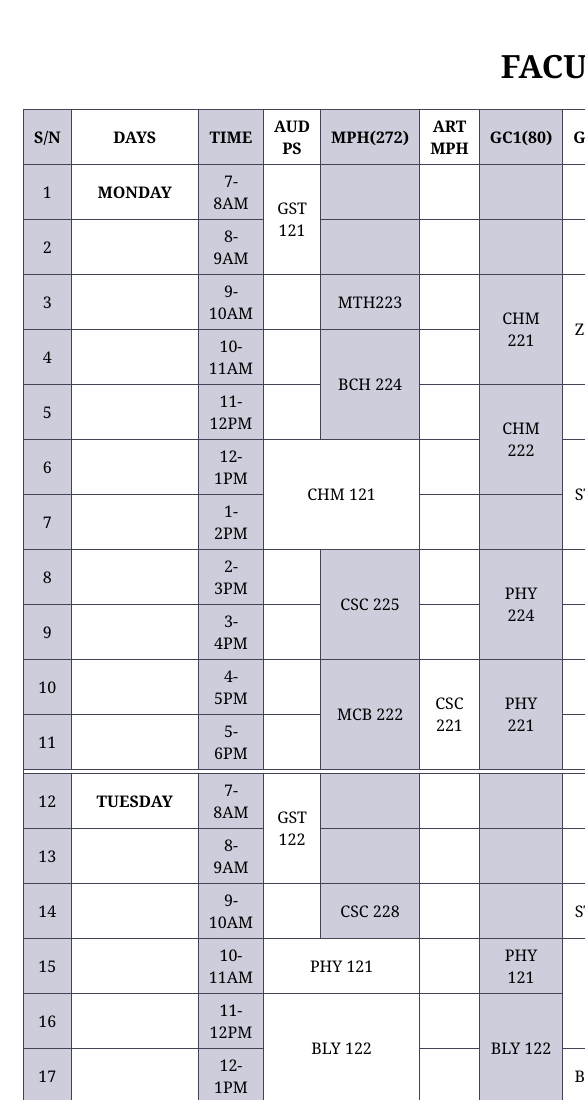
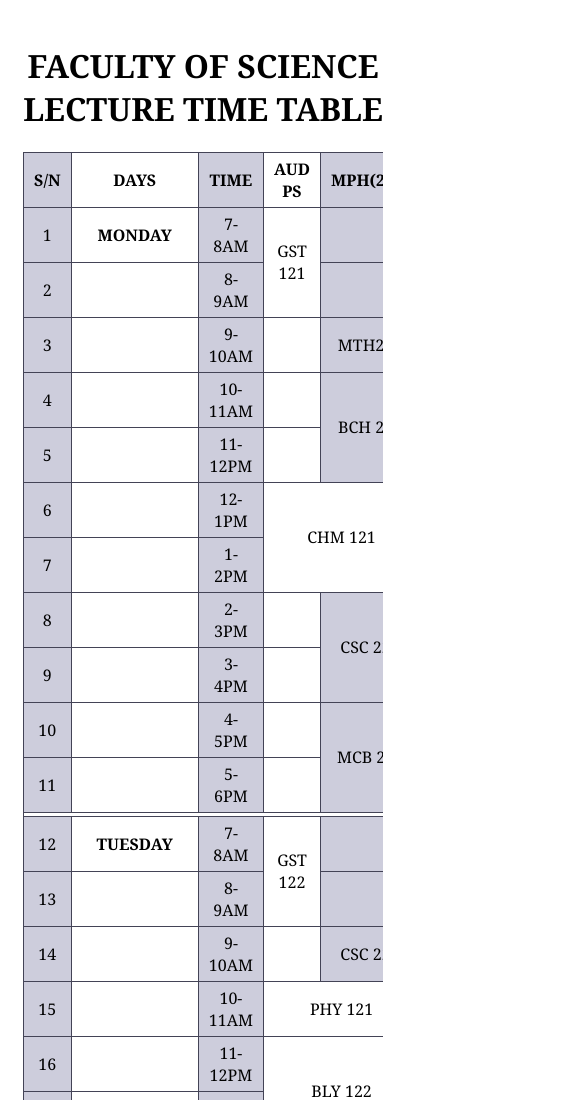
Before and after one commit to wisdomspine/WEB-101, a plain HTML site: page docs/timetable.html in a window 390 px wide. Shown: the top 1100 px of the page, 585 px wide, since content can reach past the window. Drawn offline with Linux system fonts and the light colour scheme.

Commit message:
Made timetable to be responsive

```diff
--- a/docs/timetable.html
+++ b/docs/timetable.html
@@ -48,6 +48,13 @@
         col:nth-child(odd){
             background-color: #cdcddc;
         }
+        h1{
+            text-align: center;
+        }
+        div{
+            width: 100%;
+            overflow: scroll;
+        }
 
 
 
@@ -55,6 +62,10 @@
     </style>
 </head>
 <body>
+    <h1>
+        Faculty of science lecture time table
+    </h1>
+    <div>
     <table>
         <colgroup>
             <col>
@@ -80,11 +91,6 @@
             <col>
             <col>
         </colgroup>
-        <caption>
-            <h1>
-                Faculty of science lecture time table
-            </h1>
-        </caption>
         <thead>
             <tr>
                 <th scope="col">s/n</th>
@@ -1448,5 +1454,6 @@
 
         </tbody>
     </table>
+</div>
 </body>
 </html>
```
